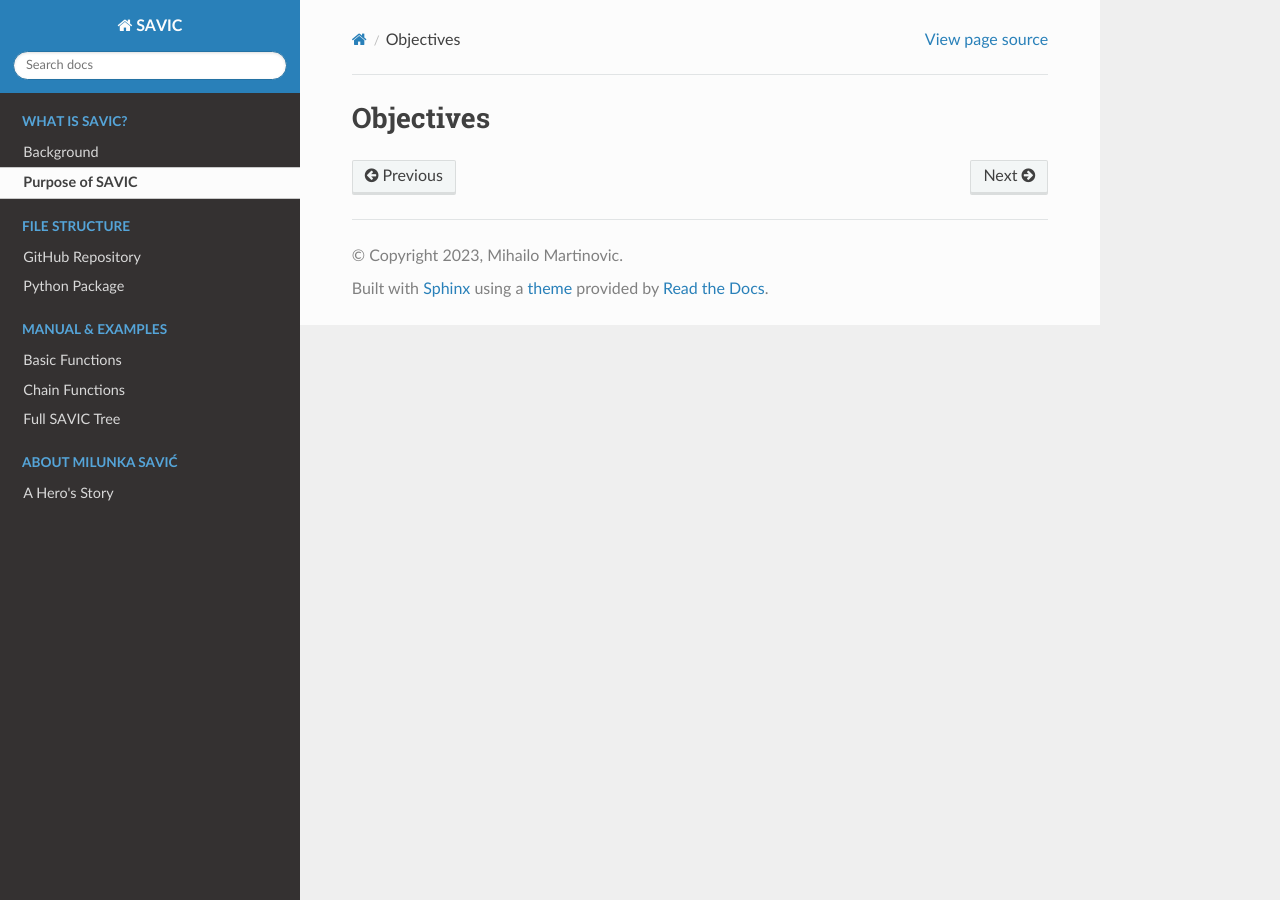
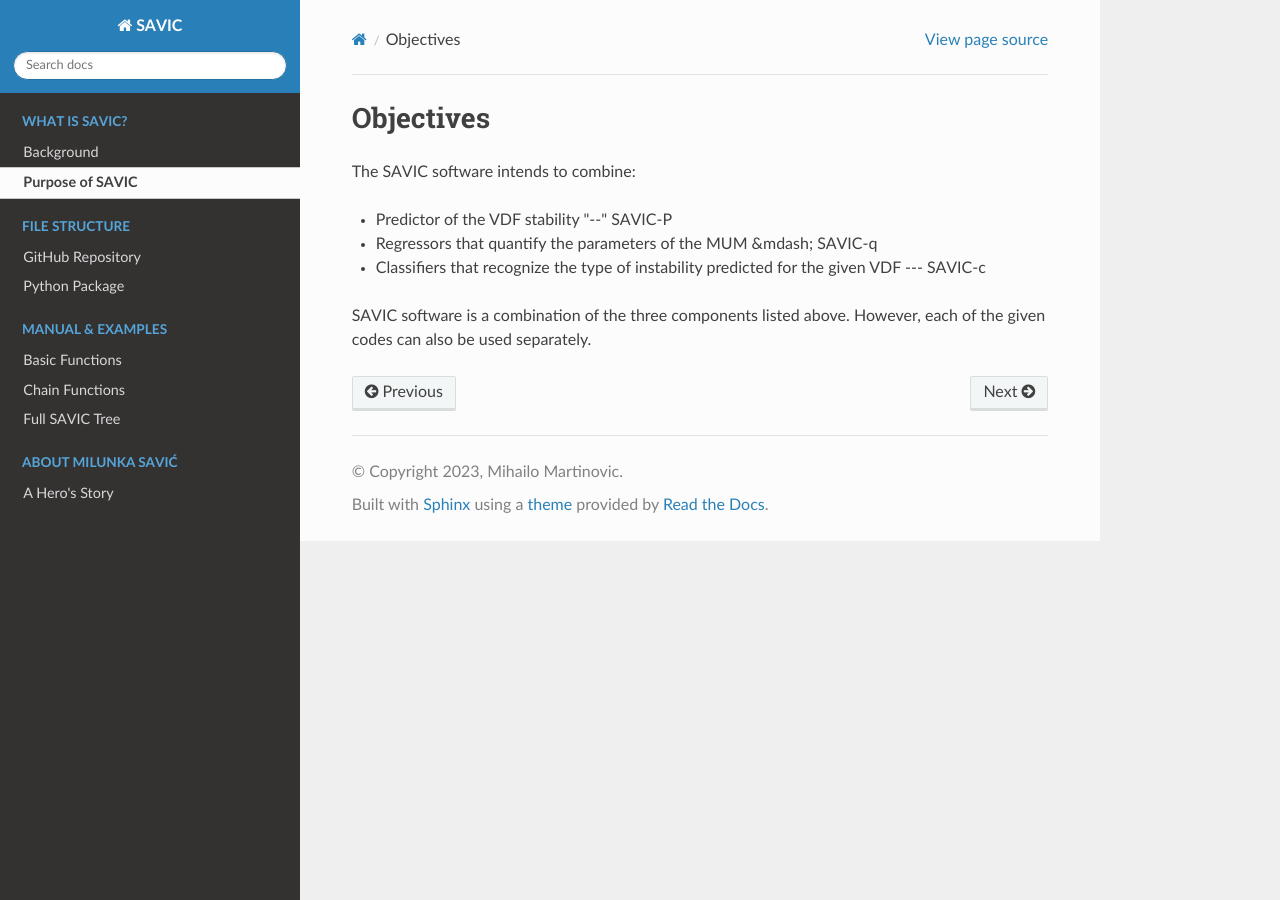
Before and after one commit to MihailoMartinovic/SAVIC, a Sphinx documentation site: the page built from docs/01-purpose.rst, in a window 1280 px wide. Built offline with Sphinx 7.4.7 and the Read the Docs theme 2.0.0, drawn with Linux system fonts in a browser that asks for light colours.

Commit message:
Update 01-purpose.rst

```diff
--- a/docs/01-purpose.rst
+++ b/docs/01-purpose.rst
@@ -1,3 +1,13 @@
 #######
 Objectives
 #######
+
+The SAVIC software intends to combine:
+
+* Predictor of the VDF stability "--" SAVIC-P
+* Regressors that quantify the parameters of the MUM &mdash; SAVIC-q
+* Classifiers that recognize the type of instability predicted for the given VDF --- SAVIC-c
+
+
+SAVIC software is a combination of the three components listed above.
+However, each of the given codes can also be used separately.
```
